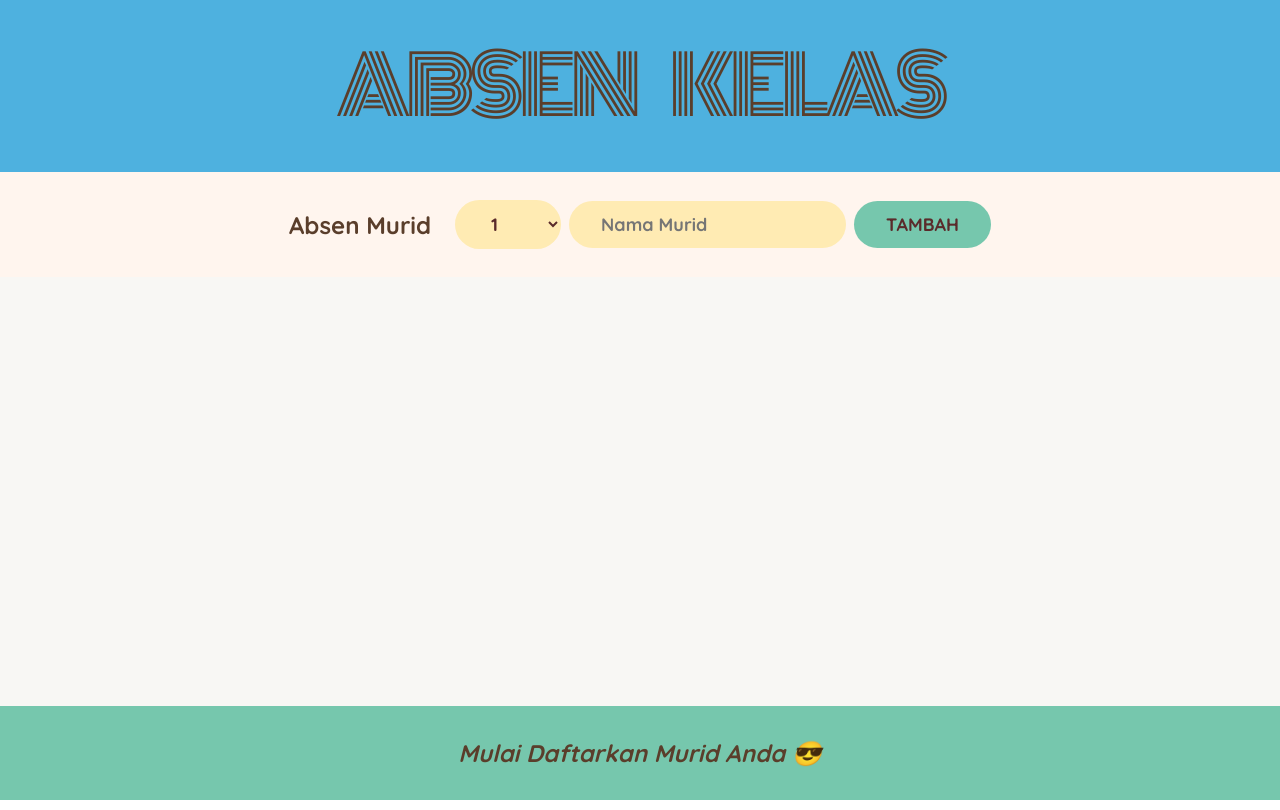
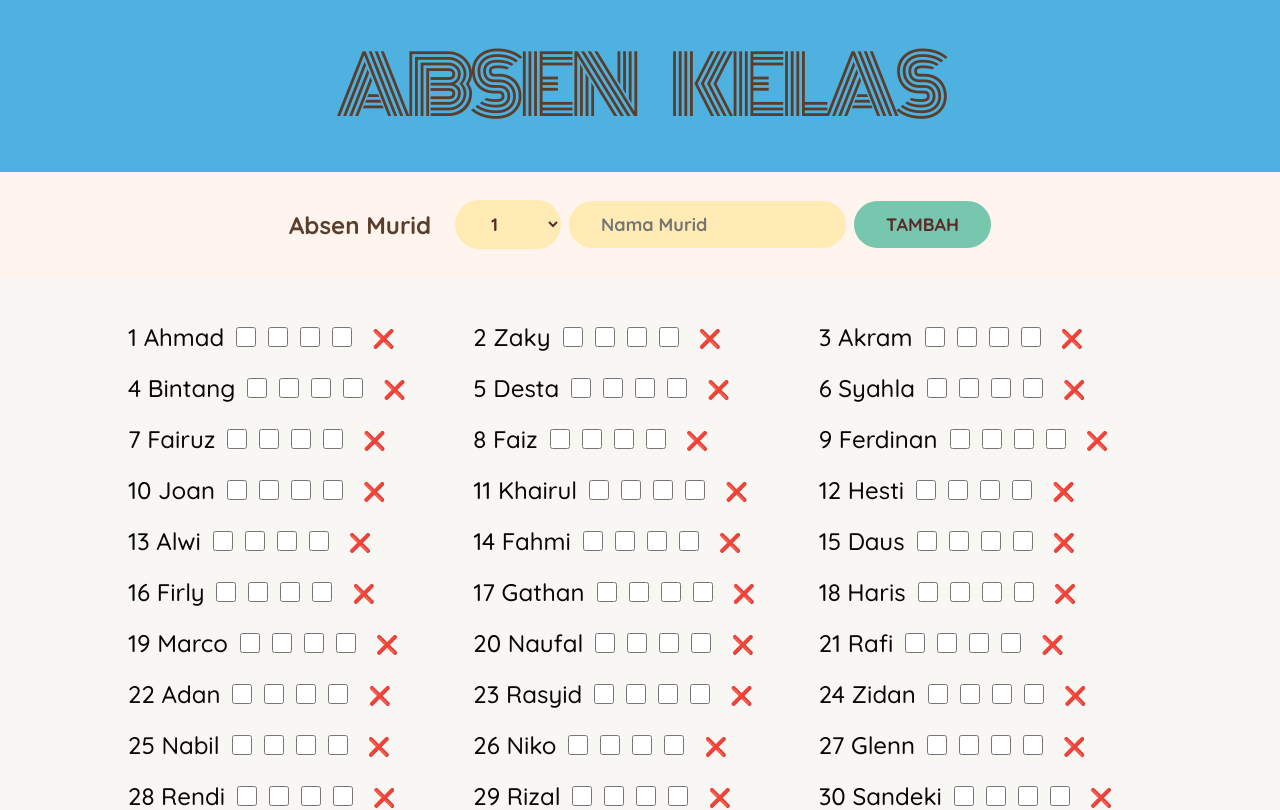
Before and after one commit to Rysu69/travel-App, a React (Create React App) app: page / in a window 1280 px wide. Shown: the top 810 px of the page. Built offline with nearby package versions, Linux system fonts and the light colour scheme.

Commit message:
Add Initial Items

```diff
--- a/src/App.js
+++ b/src/App.js
@@ -2,6 +2,39 @@ import { useState } from "react";
 
 export default function App() {
   const [items, setItems] = useState([
+  { id: 1, description: "Ahmad", quantity: 1, packed: false },
+  { id: 2, description: "Zaky", quantity: 2, packed: false },
+  { id: 3, description: "Akram", quantity: 3, packed: false },
+  { id: 4, description: "Bintang", quantity: 4, packed: false },
+  { id: 5, description: "Desta", quantity: 5, packed: false },
+  { id: 6, description: "Syahla", quantity: 6, packed: false },
+  { id: 7, description: "Fairuz", quantity: 7, packed: false },
+  { id: 8, description: "Faiz", quantity: 8, packed: false },
+  { id: 9, description: "Ferdinan", quantity: 9, packed: false },
+  { id: 10, description: "Joan", quantity: 10, packed: false },
+  { id: 11, description: "Khairul", quantity: 11, packed: false },
+  { id: 12, description: "Hesti", quantity: 12, packed: false },
+  { id: 13, description: "Alwi", quantity: 13, packed: false },
+  { id: 14, description: "Fahmi", quantity: 14, packed: false },
+  { id: 15, description: "Daus", quantity: 15, packed: false },
+  { id: 16, description: "Firly", quantity: 16, packed: false },
+  { id: 17, description: "Gathan", quantity: 17, packed: false },
+  { id: 18, description: "Haris", quantity: 18, packed: false },
+  { id: 19, description: "Marco", quantity: 19, packed: false },
+  { id: 20, description: "Naufal", quantity: 20, packed: false },
+  { id: 21, description: "Rafi", quantity: 21, packed: false },
+  { id: 22, description: "Adan", quantity: 22, packed: false },
+  { id: 23, description: "Rasyid", quantity: 23, packed: false },
+  { id: 24, description: "Zidan", quantity: 24, packed: false },
+  { id: 25, description: "Nabil", quantity: 25, packed: false },
+  { id: 26, description: "Niko", quantity: 26, packed: false },
+  { id: 27, description: "Glenn", quantity: 27, packed: false },
+  { id: 28, description: "Rendi", quantity: 28, packed: false },
+  { id: 29, description: "Rizal", quantity: 29, packed: false },
+  { id: 30, description: "Sandeki", quantity: 30, packed: false },
+  { id: 31, description: "Vincent", quantity: 31, packed: false },
+  { id: 32, description: "Valentino", quantity: 32, packed: false },
+
   ]);
 
   function handleAddItems(item) {
@@ -64,7 +97,7 @@ function Form({ onAddItems }) {
             value={quantity}
             onChange={(e) => setQuantity(Number(e.target.value))}
             >
-                {Array.from({ length: 20}, (_, i) => i + 1).map((num) => (
+                {Array.from({ length: 40}, (_, i) => i + 1).map((num) => (
                     <option value={num}>{num}</option>
                 ))}
             </select>
```
